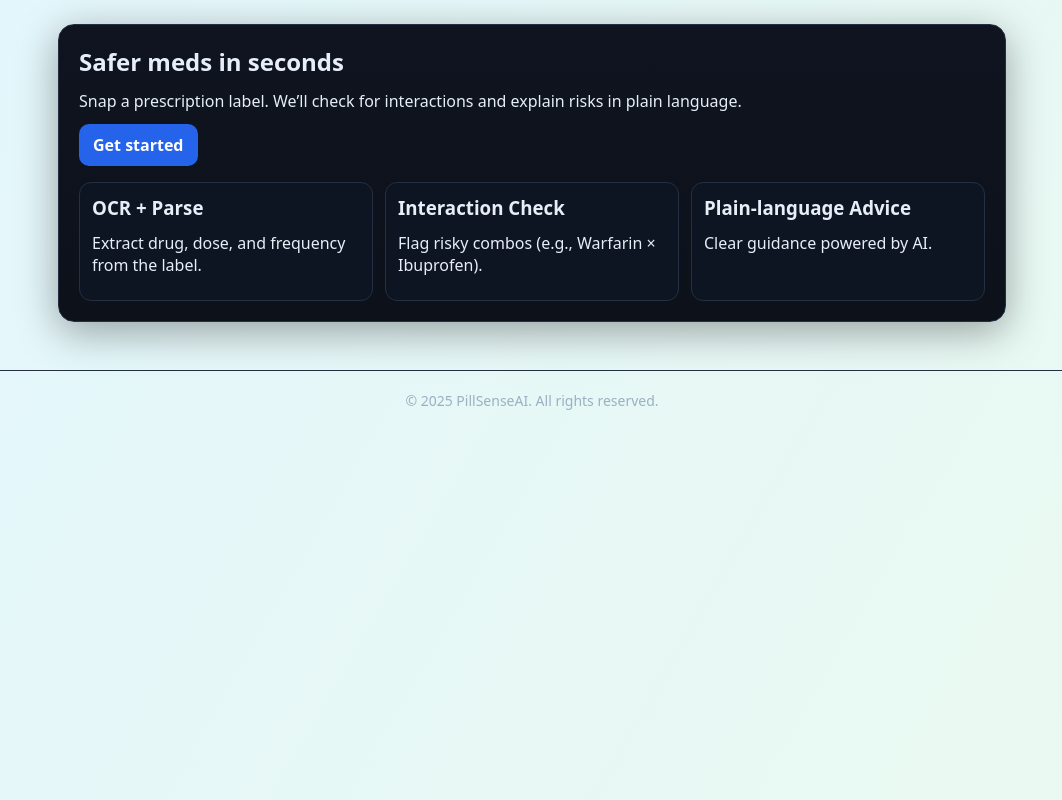
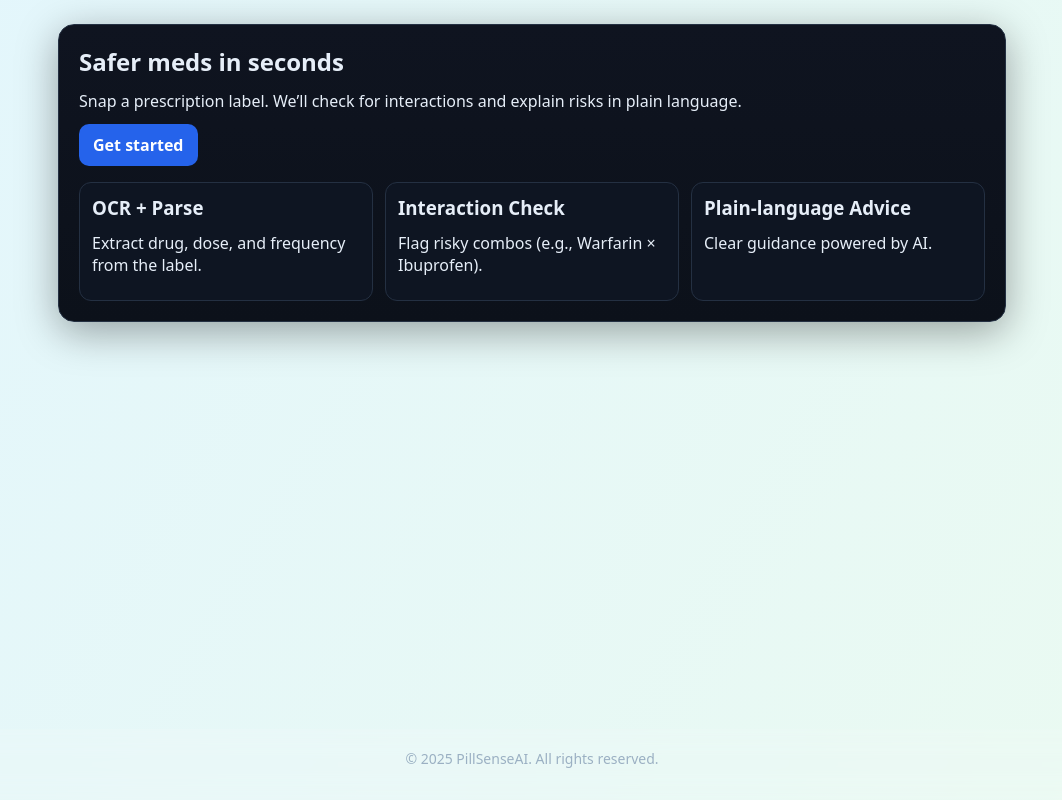
Before and after one commit to nxxis/PillSenseAI, a React (Vite) app in the folder apps/web/: page / in a window 1280 px wide. Shown: the whole page, without its empty margins (108-1170 px from the left). Built offline with nearby package versions, Linux system fonts and the light colour scheme; no server answers.

Commit message:
footer redesigned

```diff
--- a/apps/web/src/components/Footer.jsx
+++ b/apps/web/src/components/Footer.jsx
@@ -1,3 +1,5 @@
+import '../styles/Footer.css';
+
 export default function Footer() {
   const year = new Date().getFullYear();
   return (
--- /dev/null
+++ b/apps/web/src/styles/Footer.css
@@ -0,0 +1,21 @@
+/* Footer.css - Modern, fixed, blended footer for PillSenseAI */
+
+.footer {
+  background: rgba(255, 255, 255, 0.12);
+  backdrop-filter: blur(12px);
+  position: fixed;
+  left: 0;
+  bottom: 0;
+  width: 100%;
+  margin: 0;
+  z-index: 10;
+  transition: background 0.3s;
+  border: none !important;
+  box-shadow: none !important;
+}
+.footer-inner {
+  text-align: center;
+  padding: 20px;
+  color: var(--muted);
+  font-size: 14px;
+}
--- a/apps/web/src/styles/global.css
+++ b/apps/web/src/styles/global.css
@@ -78,7 +78,16 @@ body {
 
 .footer {
   border-top: 1px solid var(--border);
-  margin-top: 32px;
+  background: rgba(255, 255, 255, 0.12);
+  backdrop-filter: blur(12px);
+  position: fixed;
+  left: 0;
+  bottom: 0;
+  width: 100vw;
+  margin-top: 0;
+  z-index: 10;
+  box-shadow: 0 -2px 16px rgba(43, 183, 179, 0.08);
+  transition: background 0.3s;
 }
 .footer-inner {
   text-align: center;
```
